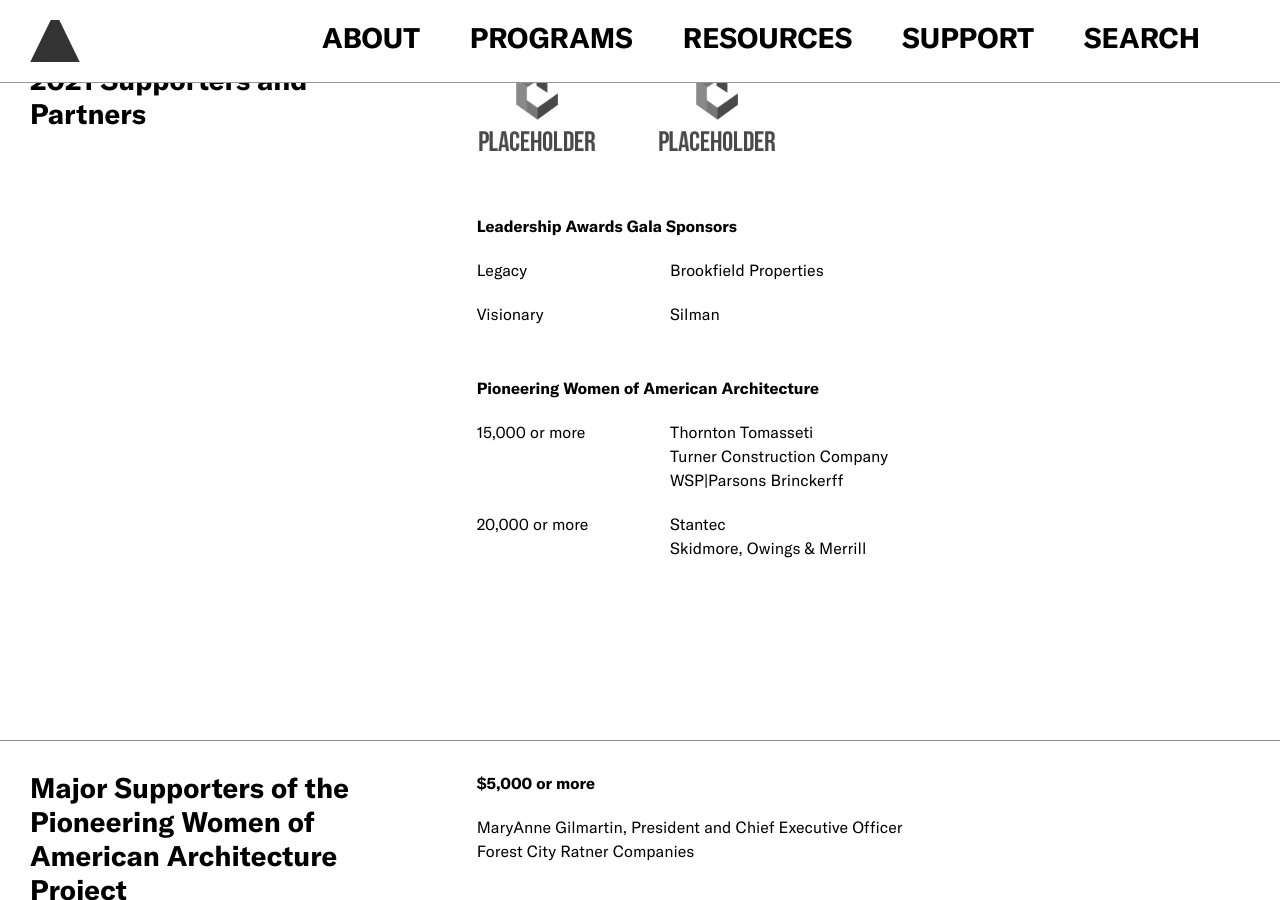
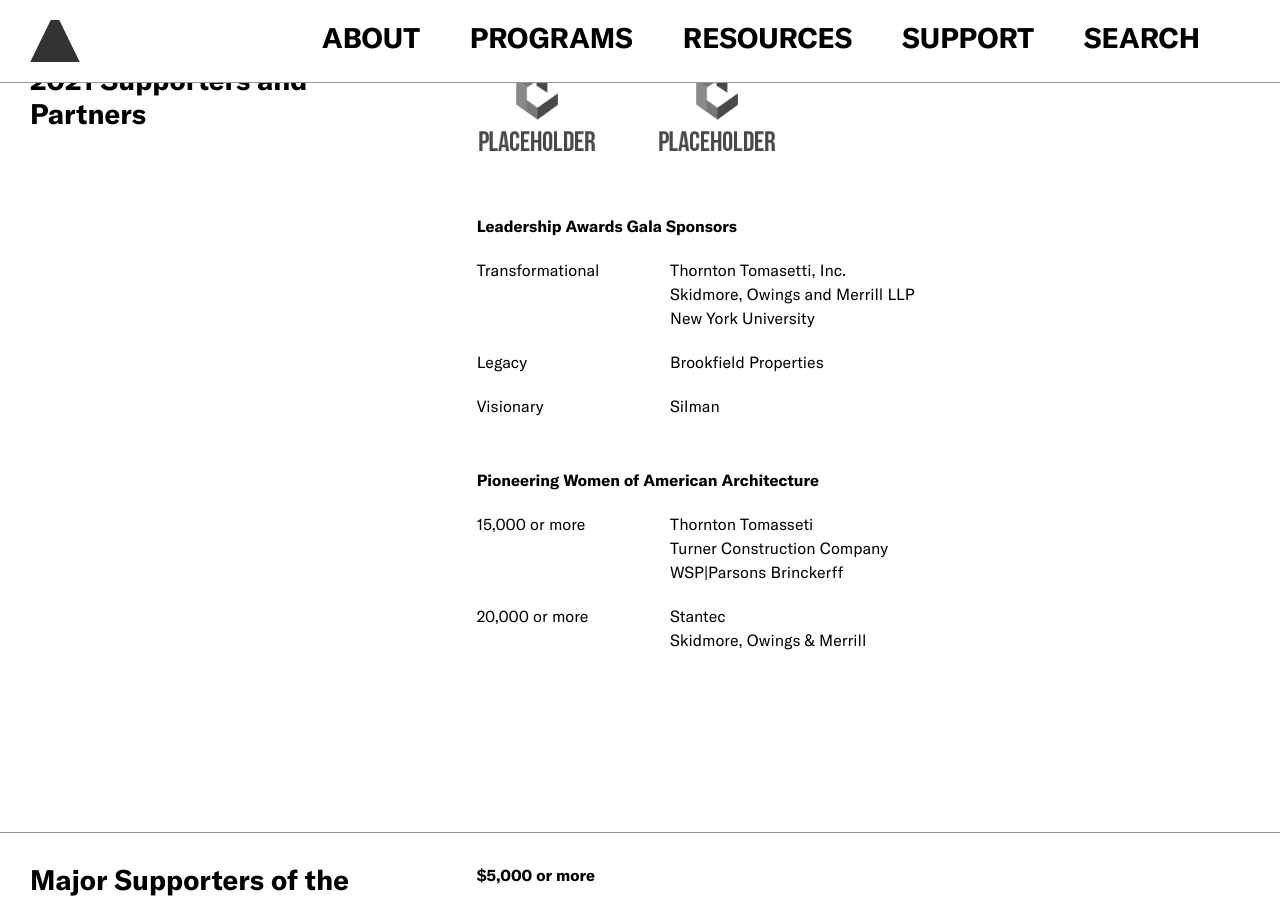
Before and after one commit to jengalas/bwaf-bbw, a Jekyll site: the page built from about/sponsors.md, in a window 1280 px wide and 900 px high, scrolled down 313 px. Built offline with Jekyll 4.4.1, drawn with Linux system fonts in a browser that asks for light colours; some web fonts are replaced.

Commit message:
Update from Forestry.io Aislinn McNamara updated about/sponsors.md

```diff
--- a/about/sponsors.md
+++ b/about/sponsors.md
@@ -23,6 +23,11 @@
 sponsors:
 - sponsors-header: Leadership Awards Gala Sponsors
   sponsors:
+  - amt: Transformational
+    sponsors:
+    - Thornton Tomasetti, Inc.
+    - Skidmore, Owings and Merrill LLP
+    - New York University
   - amt: Legacy
     sponsors:
     - Brookfield Properties
```
